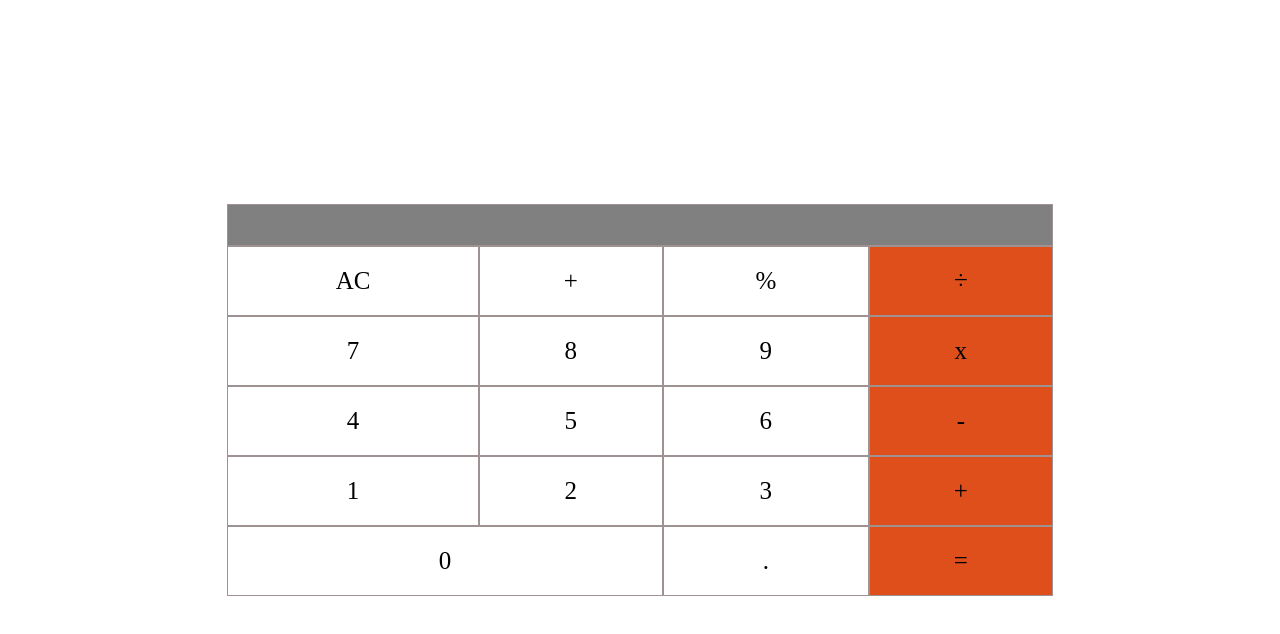
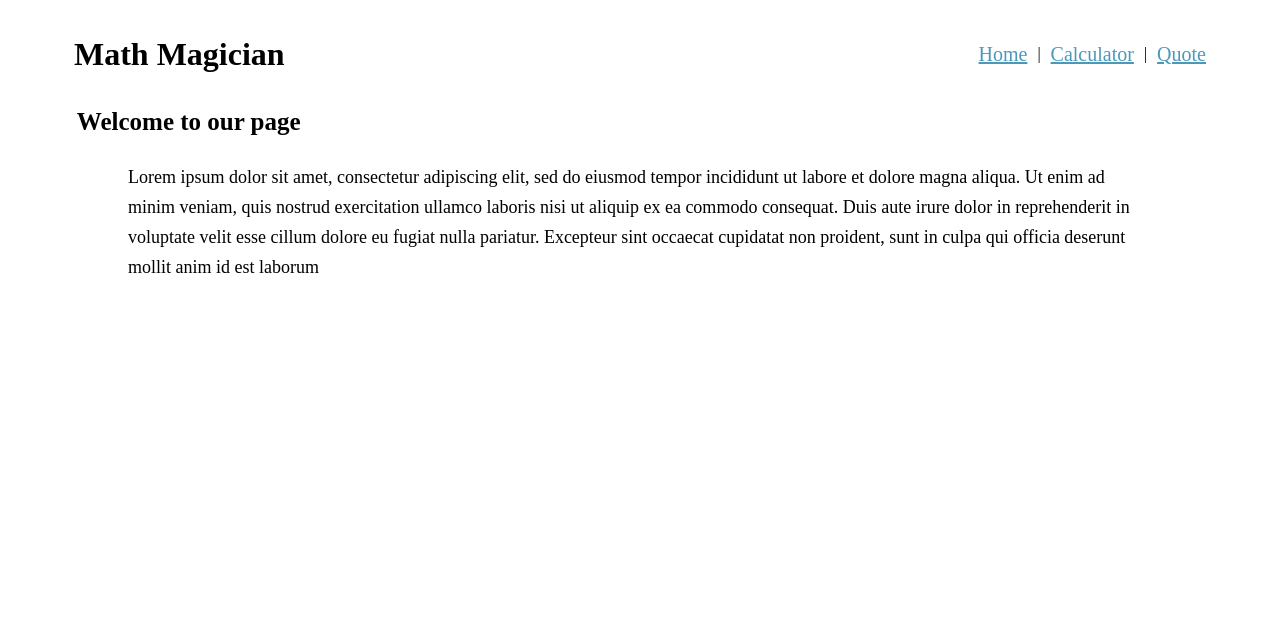
Before and after one commit to kennankole/math-magic, a React (Create React App) app: page / in a window 1280 px wide. Shown: the top 634 px of the page. Built offline with nearby package versions, Linux system fonts and the light colour scheme.

Commit message:
Added different pages with Route - Added all the necessary styles for the app.

```diff
--- a/package.json
+++ b/package.json
@@ -9,6 +9,7 @@
     "big.js": "^6.2.1",
     "react": "^18.2.0",
     "react-dom": "^18.2.0",
+    "react-router-dom": "^6.4.4",
     "react-scripts": "5.0.1",
     "web-vitals": "^2.1.4"
   },
--- a/src/App.css
+++ b/src/App.css
@@ -1,13 +1,6 @@
 * {
   margin: 0;
   padding: 0;
-}
-
-section {
-  display: flex;
-  justify-content: center;
-  align-items: center;
-  height: 100vh;
 }
 
 table {
@@ -25,6 +18,10 @@ td {
   text-align: center;
 }
 
+td:hover {
+  background-color: rgb(111, 109, 106);
+}
+
 .inputs {
   background: grey;
   text-align: end;
@@ -35,3 +32,66 @@ td {
 .orange {
   background-color: rgb(222, 79, 27);
 }
+
+.calculatorSection {
+  display: flex;
+  justify-content: center;
+  align-items: center;
+}
+
+/*
+#########################################################
+#+++++++++++++++++++NAVIGATION MENU+++++++++++++++++++++#
+#########################################################
+*/
+.nav-bar {
+  flex-direction: column;
+}
+
+.nav-bar-container {
+  display: flex;
+  justify-content: center;
+  align-items: center;
+  padding: 2% 5%;
+}
+
+.nav-title {
+  flex: 1;
+  font-size: 32px;
+  width: 50%;
+  padding: 10px;
+}
+
+.nav-ul {
+  padding: 10px;
+  font-size: 20px;
+  color: rgb(75, 153, 185);
+  font-weight: 500;
+}
+
+/*
+#########################################################
+#+++++++++++++++++++++HOME SECTION++++++++++++++++++++++#
+#########################################################
+*/
+main,
+.quote {
+  display: flex;
+  align-items: center;
+  justify-content: center;
+  padding: 2% 10%;
+}
+
+.text-description {
+  line-height: 30px;
+  font-size: 18px;
+}
+
+.author {
+  font-size: 25px;
+}
+
+.home-text {
+  padding: 0 6%;
+  font-size: 25px;
+}
--- a/src/App.js
+++ /dev/null
@@ -1,16 +0,0 @@
-import React from 'react';
-import './App.css';
-import MyCalculator from './component/Calculator';
-
-// eslint-disable-next-line react/prefer-stateless-function
-class App extends React.Component {
-  render() {
-    return (
-      <div>
-        <MyCalculator />
-      </div>
-    );
-  }
-}
-
-export default App;
--- a/src/component/Calculator.js
+++ b/src/component/Calculator.js
@@ -21,7 +21,9 @@ class MyCalculator extends React.Component {
   render() {
     const { total, operation, next } = this.state;
     return (
-      <section>
+      <>
+        <h1 className="home-text">Let us do some maths</h1>
+        <section className="calculatorSection">
           <div className="container">
             <table>
               <thead>
@@ -72,6 +74,7 @@ class MyCalculator extends React.Component {
             </table>
           </div>
         </section>
+      </>
     );
   }
 }
--- /dev/null
+++ b/src/component/Home.js
@@ -0,0 +1,19 @@
+import React from 'react';
+
+const Home = () => (
+  <>
+    <h1 className="home-text">Welcome to our page</h1>
+    <main>
+      <p className="text-description">
+        Lorem ipsum dolor sit amet, consectetur adipiscing elit,
+        sed do eiusmod tempor incididunt ut labore et dolore magna aliqua.
+        Ut enim ad minim veniam, quis nostrud exercitation ullamco laboris
+        nisi ut aliquip ex ea commodo consequat. Duis aute irure dolor in reprehenderit
+        in voluptate velit esse cillum dolore eu fugiat nulla pariatur.
+        Excepteur sint occaecat cupidatat non proident, sunt in culpa qui
+        officia deserunt mollit anim id est laborum
+      </p>
+    </main>
+  </>
+);
+export default Home;
--- /dev/null
+++ b/src/component/Navbar.js
@@ -0,0 +1,32 @@
+import React from 'react';
+import { Link, Route, Routes } from 'react-router-dom';
+import Home from './Home';
+import MyCalculator from './Calculator';
+import Quote from './Quote';
+import '../App.css';
+
+function NavigationMenu() {
+  return (
+    <section>
+      <div>
+        <nav className="nav-bar">
+          <ul className="nav-bar-container">
+            <h1 className="nav-title">Math Magician</h1>
+            <Link to="/" className="nav-ul">Home</Link>
+            |
+            <Link to="/calculator" className="nav-ul">Calculator</Link>
+            |
+            <Link to="/quote" className="nav-ul">Quote</Link>
+          </ul>
+        </nav>
+      </div>
+      <Routes>
+        <Route path="/" element={<Home />} />
+        <Route path="calculator" element={<MyCalculator />} />
+        <Route path="quote" element={<Quote />} />
+      </Routes>
+    </section>
+  );
+}
+
+export default NavigationMenu;
--- /dev/null
+++ b/src/component/Quote.js
@@ -0,0 +1,14 @@
+import React from 'react';
+
+const Quote = () => (
+  <div className="quote">
+    <p className="text-description">
+      The standard chunk of Lorem Ipsum used since the 1500s is reproduced below
+      for those interested. Sections 1.10.32 and 1.10.33 from de Finibus Bonorum et Malorum
+      by Cicero are also reproduced in their exact original form, accompanied by
+      English versions from the 1914 translation
+      <strong className="author"> by H. Rackham.</strong>
+    </p>
+  </div>
+);
+export default Quote;
--- a/src/index.js
+++ b/src/index.js
@@ -1,10 +1,14 @@
 import React from 'react';
+import { BrowserRouter } from 'react-router-dom';
 import ReactDOM from 'react-dom/client';
-import App from './App';
+import NavigationMenu from './component/Navbar';
+// import App from './App';
 
 const root = ReactDOM.createRoot(document.getElementById('root'));
 root.render(
   <React.StrictMode>
-    <App />
+    <BrowserRouter>
+      <NavigationMenu />
+    </BrowserRouter>
   </React.StrictMode>,
 );
```
Also changed, not shown: 1 other file (tests, documents, lock files or other folders). Lines whose indentation alone changed are shown as unchanged.
